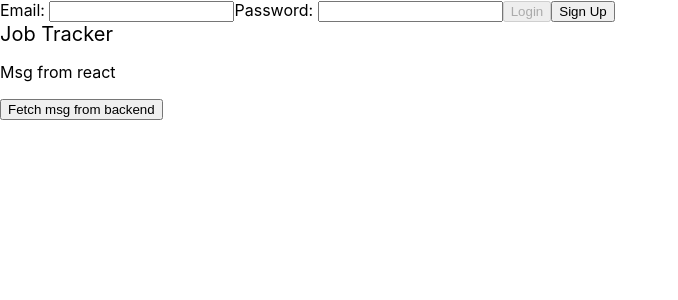
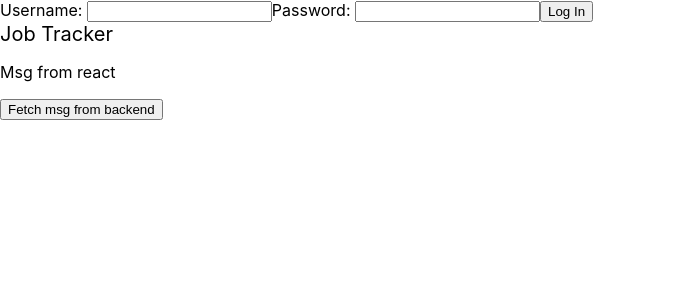
Before and after one commit to chingu-voyages/v8-chimeras-team-04, a React (Create React App) app in the folder client/: page / in a window 1280 px wide. Shown: the top 300 px of the page, without its empty margins (0-678 px from the left). Built offline with nearby package versions, Linux system fonts and the light colour scheme.

Commit message:
component to hooks

```diff
--- a/client/src/App.jsx
+++ b/client/src/App.jsx
@@ -1,7 +1,7 @@
 import React, { useState } from 'react';
+
 import Login from './Components/Login';
-
-import Header from './components/Header';
+import Header from './Components/Header';
 
 export default function App() {
   const [data, setData] = useState();
--- a/client/src/Components/Login.jsx
+++ b/client/src/Components/Login.jsx
@@ -1,61 +1,109 @@
-import React, { Component } from 'react'
+// import React, { Component } from 'react'
+import React, { useState } from 'react';
 
-export class Login extends Component {
-  constructor(props) {
-    super(props);
-    this.state = {
-      username: '',
-      password: '',
-    }
+export default function Login() {
+  const [ username, setUsername ] = useState();
+  const [ password, setPassword ] = useState();
+
+  return (
+    <div className="login">
+      <LoginForm setUsername={setUsername} setPassword={setPassword} />
+      {console.log(username, password)}
+    </div>
+  )
+}
+
+function LoginForm({ setUsername, setPassword }) {
+  const [ value, setValue ] = useState();
+  const [ pw, setPw ] = useState();
+
+  const handleSubmit = e => {
+    e.preventDefault();
+    if(value.length < 4 && pw.length < 4) return;
+    setUsername(value);
+    setPassword(pw);
+    setValue('');
+    setPw('');
   }
 
-  handleChange = e => {
-    this.setState({
-      [e.target.id]: e.target.value
-    })
-  }
-
-  handleSubmit = e => {
-    e.preventDefault();
-    // Connect with DB
-  }
-
-  isNotBlank() {
-    return this.state.username.length > 0 && this.state.password.length > 0;
-  }
-
-  render() {
-    const { username, password } = this.state
-    return (
-      <div className="login">
-        <form onSubmit={this.handleSubmit}>
-          <label name="email">Email: </label>
-          <input
-            id="username"
-            type="text"
-            name="email"
-            value={username}
-            onChange={this.handleChange}
-          />
-          <label name="password">Password: </label>
-          <input
-            id="password"
-            type="password"
-            name="password"
-            value={password}
-            onChange={this.handleChange}
-          />
-          <button
-            type="submit"
-            disabled={!this.isNotBlank()}
-          >
-            Login
-          </button>
-          <button>Sign Up</button>
-        </form>
-      </div>
-    )
-  }
+  return (
+    <form onSubmit={handleSubmit}>
+      <label>Username: </label>
+      <input
+        type="text"
+        value={value}
+        onChange={e => setValue(e.target.value)}
+      />
+      <label>Password: </label>
+      <input
+        type="password"
+        value={pw}
+        onChange={e => setPw(e.target.value)}
+      />
+      <button onClick={handleSubmit}>Log In</button>
+    </form>
+  )
 }
 
-export default Login;
+
+
+
+// export class Login extends Component {
+//   constructor(props) {
+//     super(props);
+//     this.state = {
+//       username: '',
+//       password: '',
+//     }
+//   }
+
+//   handleChange = e => {
+//     this.setState({
+//       [e.target.id]: e.target.value
+//     })
+//   }
+
+//   handleSubmit = e => {
+//     e.preventDefault();
+//     // Connect with DB
+//   }
+
+//   isNotBlank() {
+//     return this.state.username.length > 0 && this.state.password.length > 0;
+//   }
+
+//   render() {
+//     const { username, password } = this.state
+//     return (
+//       <div className="login">
+//         <form onSubmit={this.handleSubmit}>
+//           <label name="email">Email: </label>
+//           <input
+//             id="username"
+//             type="text"
+//             name="email"
+//             value={username}
+//             onChange={this.handleChange}
+//           />
+//           <label name="password">Password: </label>
+//           <input
+//             id="password"
+//             type="password"
+//             name="password"
+//             value={password}
+//             onChange={this.handleChange}
+//           />
+//           <button
+//             type="submit"
+//             disabled={!this.isNotBlank()}
+//           >
+//             Login
+//           </button>
+//           <button>Sign Up</button>
+//         </form>
+//       </div>
+//     )
+//   }
+// }
+
+// export default Login;
```
